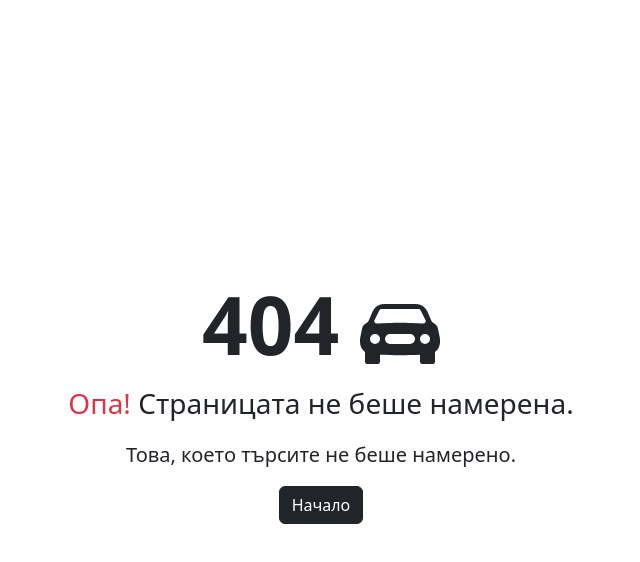
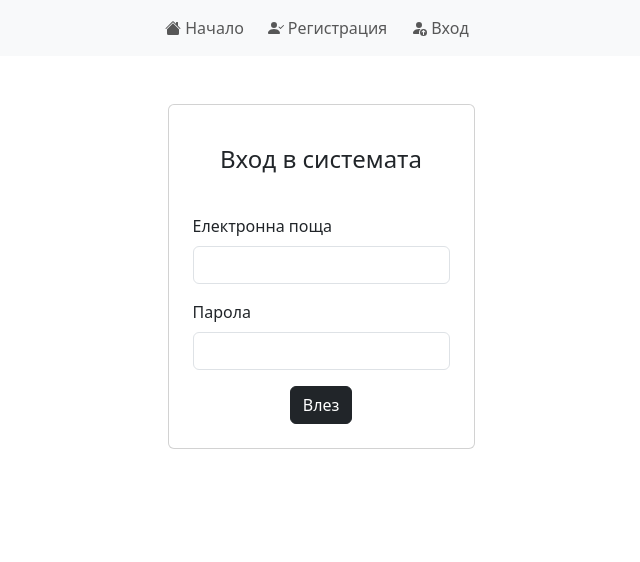
Before and after one commit to vesmihaylov/cars-front, a React (Vite) app: page /login in a window 1280 px wide. Before the commit this address had no page. Shown: the top 562 px of the page, without its empty margins (319-959 px from the left). Built offline with nearby package versions, Linux system fonts and the light colour scheme.

Commit message:
feat(Auth): add login & logout

```diff
--- a/src/api.js
+++ b/src/api.js
@@ -62,6 +62,17 @@ const register = async (data) => {
   });
 };
 
+const login = async (data) => {
+  return await axios.post(`${entrypoint}/auth`, data);
+};
+
+const logout = () => {
+  localStorage.removeItem("JWT_TOKEN");
+  window.setTimeout(() => {
+    window.location.href = "/";
+  }, 500);
+};
+
 export {
   getBrands,
   getCities,
@@ -71,4 +82,6 @@ export {
   getDeal,
   publishDeal,
   register,
+  login,
+  logout,
 };
--- a/src/components/Navigation.jsx
+++ b/src/components/Navigation.jsx
@@ -1,14 +1,19 @@
 import { Link } from "react-router-dom";
+import { logout } from "../api.js";
 import {
+  BoxArrowRight,
   CarFrontFill,
   GearFill,
   HeartFill,
   HouseFill,
   Newspaper,
   PersonCheckFill,
+  PersonFillUp,
 } from "react-bootstrap-icons";
 
 function Navigation() {
+  const isAuthenticated = localStorage.getItem("JWT_TOKEN") !== null;
+
   return (
     <nav className="navbar navbar-expand-lg navbar-light bg-light rounded mb-5">
       <div className="container-fluid">
@@ -34,6 +39,8 @@ function Navigation() {
                 <HouseFill className="me-1" /> Начало
               </Link>
             </li>
+            {isAuthenticated ? (
+              <>
                 <li className="nav-item me-2">
                   <Link
                     className="nav-link d-flex align-items-center"
@@ -53,14 +60,6 @@ function Navigation() {
                 <li className="nav-item me-2">
                   <Link
                     className="nav-link d-flex align-items-center"
-                to={`/register`}
-              >
-                <PersonCheckFill className="me-1" /> Регистрация
-              </Link>
-            </li>
-            <li className="nav-item me-2">
-              <Link
-                className="nav-link d-flex align-items-center"
                     to={`/deals/favourite`}
                   >
                     <HeartFill className="me-1" /> Любими
@@ -74,6 +73,36 @@ function Navigation() {
                     <GearFill className="me-1" /> Настройки
                   </Link>
                 </li>
+                <li className="nav-item me-2">
+                  <Link
+                    className="nav-link d-flex align-items-center"
+                    to={"#"}
+                    onClick={logout}
+                  >
+                    <BoxArrowRight className="me-1" /> Изход
+                  </Link>
+                </li>
+              </>
+            ) : (
+              <>
+                <li className="nav-item me-2">
+                  <Link
+                    className="nav-link d-flex align-items-center"
+                    to={`/register`}
+                  >
+                    <PersonCheckFill className="me-1" /> Регистрация
+                  </Link>
+                </li>
+                <li className="nav-item me-2">
+                  <Link
+                    className="nav-link d-flex align-items-center"
+                    to={`/login`}
+                  >
+                    <PersonFillUp className="me-1" /> Вход
+                  </Link>
+                </li>
+              </>
+            )}
           </ul>
         </div>
       </div>
--- /dev/null
+++ b/src/components/Profile/Login.jsx
@@ -0,0 +1,124 @@
+import { useState } from "react";
+import { login } from "../../api.js";
+import Popup from "../Popup.jsx";
+
+function Login() {
+  const [formErrors, setFormErrors] = useState({});
+  const [showPopup, setShowPopup] = useState(false);
+  const [form, setForm] = useState({
+    email: "",
+    password: "",
+  });
+
+  const validateForm = () => {
+    const errors = {};
+
+    if (!form.email) {
+      errors.email = "Моля, въведете електронна поща.";
+    }
+
+    if (!form.password) {
+      errors.password = "Моля, въведете парола.";
+    }
+
+    return errors;
+  };
+
+  const handleSubmit = (e) => {
+    e.preventDefault();
+    const errors = validateForm();
+    setFormErrors(errors);
+
+    if (Object.keys(errors).length === 0) {
+      login(form)
+        .then((response) => {
+          localStorage.setItem("JWT_TOKEN", response.data.token);
+          setShowPopup(true);
+          window.setTimeout(() => {
+            setShowPopup(false);
+            window.location.href = "/";
+          }, 3000);
+        })
+        .catch((error) => {
+          if (error.response.status === 401) {
+            setFormErrors({
+              ...errors,
+              heading: "Невалидни данни за вход.",
+            });
+          }
+          console.log(
+            `Something went wrong, please send this to an administrator: "${error.message}"`
+          );
+        });
+    }
+  };
+
+  const handleChange = (event) => {
+    setForm({
+      ...form,
+      [event.target.id]: event.target.value,
+    });
+  };
+
+  return (
+    <div className="d-flex justify-content-center align-items-center">
+      <Popup
+        show={showPopup}
+        onClose={() => setShowPopup(false)}
+        message={"Вие влязохте успешно!"}
+        title={"Здравейте!"}
+      />
+      <div className="card p-4">
+        <h4 className="font-weight-bold py-3 mb-4 text-center">
+          Вход в системата
+        </h4>
+        {formErrors.heading && (
+          <div className="alert alert-danger" role="alert">
+            {formErrors.heading}
+          </div>
+        )}
+        <form onSubmit={handleSubmit}>
+          <div className="mb-3">
+            <label htmlFor="email" className="form-label">
+              Електронна поща
+            </label>
+            <input
+              type="email"
+              className={`form-control ${formErrors.email ? "is-invalid" : ""}`}
+              id="email"
+              name="email"
+              onChange={handleChange}
+            />
+            {formErrors.email && (
+              <div className="invalid-feedback">{formErrors.email}</div>
+            )}
+          </div>
+          <div className="mb-3">
+            <label htmlFor="password" className="form-label">
+              Парола
+            </label>
+            <input
+              type="password"
+              className={`form-control ${
+                formErrors.password ? "is-invalid" : ""
+              }`}
+              id="password"
+              name="password"
+              onChange={handleChange}
+            />
+            {formErrors.password && (
+              <div className="invalid-feedback">{formErrors.password}</div>
+            )}
+          </div>
+          <div className="d-grid justify-content-center mt-3">
+            <button type="submit" className="btn btn-dark">
+              Влез
+            </button>
+          </div>
+        </form>
+      </div>
+    </div>
+  );
+}
+
+export default Login;
--- a/src/routes.jsx
+++ b/src/routes.jsx
@@ -6,6 +6,7 @@ import Error from "./components/Error.jsx";
 import List from "./components/Deal/List.jsx";
 import Settings from "./components/Profile/Settings.jsx";
 import Register from "./components/Profile/Register.jsx";
+import Login from "./components/Profile/Login.jsx";
 import ChangePassword from "./components/Profile/ChangePassword.jsx";
 import MyDeals from "./components/Profile/MyDeals.jsx";
 import Publish from "./components/Deal/Publish.jsx";
@@ -48,6 +49,10 @@ const router = createBrowserRouter([
         path: "/register",
         element: <Register />,
       },
+      {
+        path: "/login",
+        element: <Login />,
+      },
     ],
   },
 ]);
```
Lines whose indentation alone changed are shown as unchanged.
